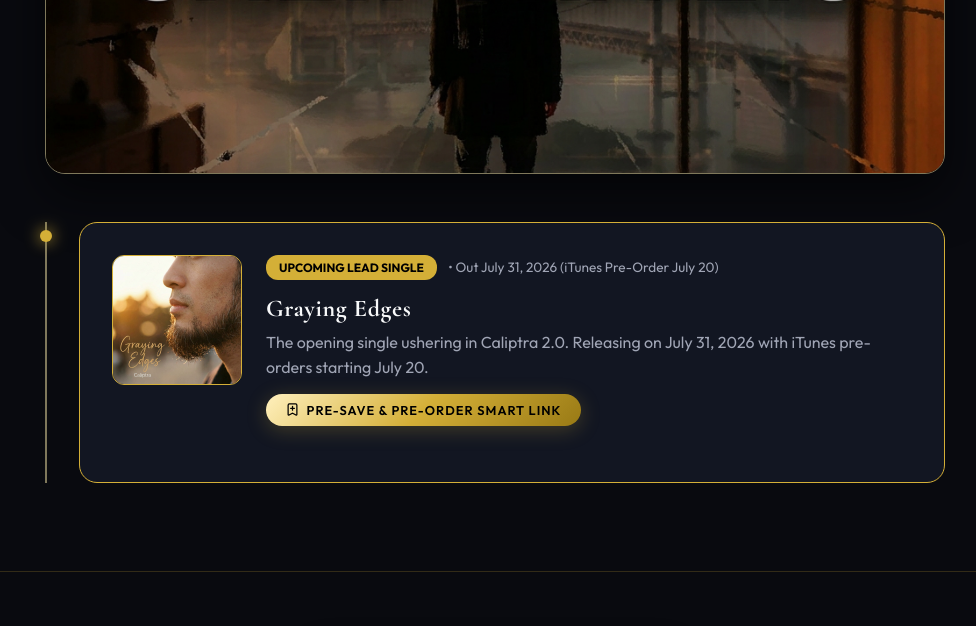
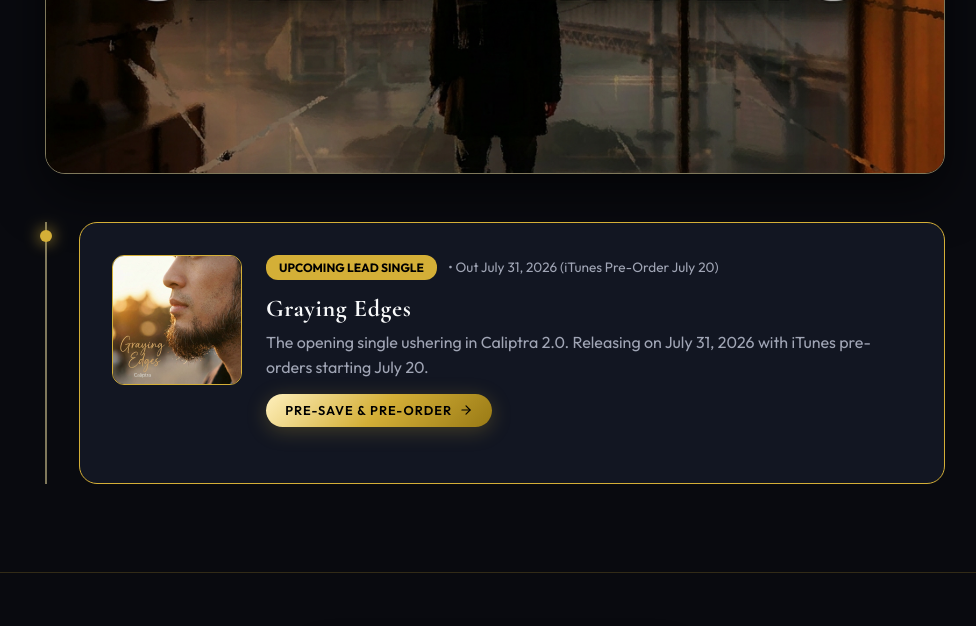
Before and after one commit to faisalron/caliptra_website-public, a plain HTML site: page eras/caliptra-2-0/index.html in a window 1280 px wide. Shown: the part 676-1302 px from the top of the page, without its empty margins (145-1121 px from the left). Drawn offline with nearby package versions, Linux system fonts and the light colour scheme.

Commit message:
deploy: faisalron/caliptra_website@0884f73553302ae537a24a825e539f3ae6a394dd

```diff
--- a/eras/caliptra-2-0/index.html
+++ b/eras/caliptra-2-0/index.html
@@ -136,8 +136,8 @@
                   <p style="color: var(--text-muted); font-size: 1rem; line-height: 1.6; margin-bottom: 0.8rem;">
                     The opening single ushering in Caliptra 2.0. Releasing on July 31, 2026 with iTunes pre-orders starting July 20.
                   </p>
-                  <a href="/links/graying-edges/" class="btn btn-primary" style="font-size: 0.8rem; padding: 0.5rem 1.2rem; display: inline-flex; align-items: center; gap: 0.4rem;">
-                    <i data-lucide="bookmark-plus" style="width: 15px; height: 15px;"></i> Pre-Save & Pre-Order Smart Link
+                  <a href="/links/graying-edges/" class="btn btn-primary" style="font-size: 0.8rem; padding: 0.55rem 1.2rem; display: inline-flex; align-items: center; gap: 0.4rem; white-space: nowrap;">
+                    Pre-Save & Pre-Order <i data-lucide="arrow-right" style="width: 14px; height: 14px;"></i>
                   </a>
                 </div>
               </div>
```
